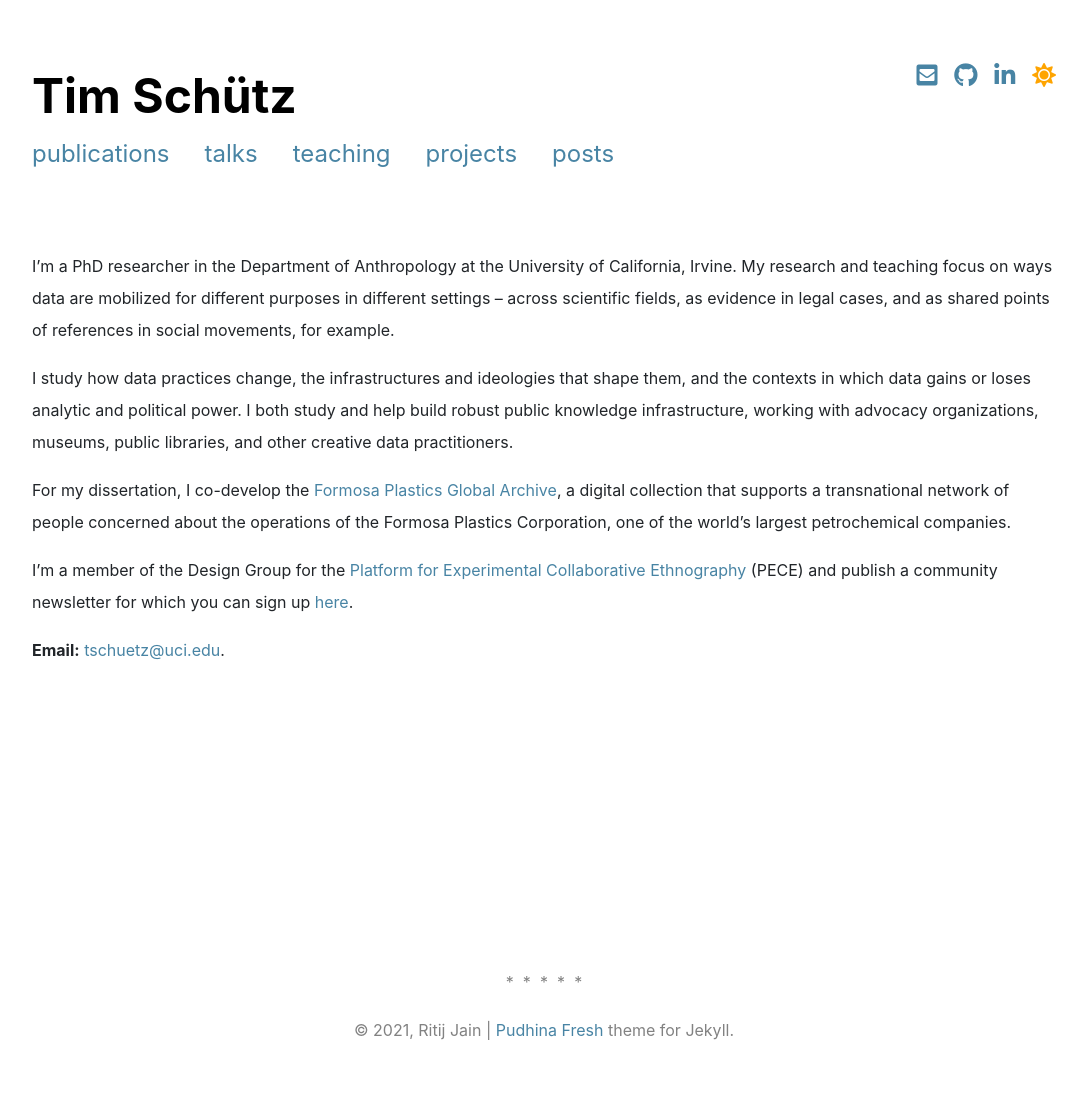
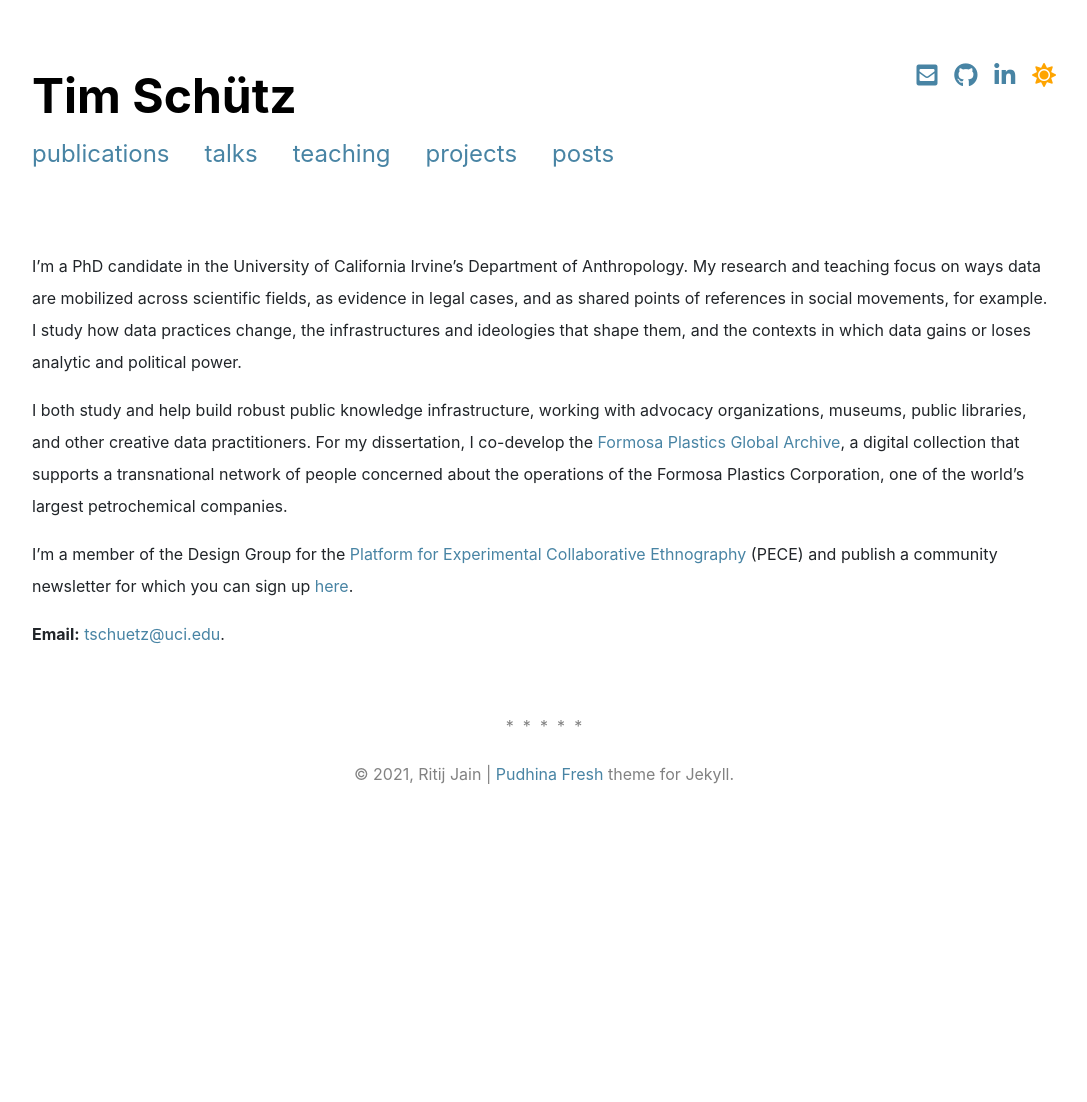
Before and after one commit to timschuetz/personal, a Jekyll site: the page built from index.md, in a window 1280 px wide. Shown: the whole page, without its empty margins (96-1183 px from the left). Built offline with Jekyll 4.4.1, drawn with Linux system fonts in a browser that asks for light colours; nearby versions of some CDN libraries; a style sheet for code colours, icons or effects is not loaded; after the commit the page ends 900 px from its top, so only the background shows below that.

Commit message:
Update index.md

```diff
--- a/index.md
+++ b/index.md
@@ -8,21 +8,10 @@ sitemap:
   priority: 1.0
 ---
 
-I'm a PhD researcher in the Department of Anthropology at the University of California, Irvine. My research and teaching focus on ways data are mobilized for different purposes in different settings – across scientific fields, as evidence in legal cases, and as shared points of references in social movements, for example.
+I'm a PhD candidate in the University of California Irvine's Department of Anthropology. My research and teaching focus on ways data are mobilized across scientific fields, as evidence in legal cases, and as shared points of references in social movements, for example. I study how data practices change, the infrastructures and ideologies that shape them, and the contexts in which data gains or loses analytic and political power.
 
-I study how data practices change, the infrastructures and ideologies that shape them, and the contexts in which data gains or loses analytic and political power. I both study and help build robust public knowledge infrastructure, working with advocacy organizations, museums, public libraries, and other creative data practitioners.
-
-For my dissertation, I co-develop the [Formosa Plastics Global Archive](https://disaster-sts-network.org/content/formosa-plastics-global-archive-%E5%8F%B0%E7%81%A3%E5%A1%91%E8%86%A0%E6%AA%94%E6%A1%88%E9%A4%A8/essay), a digital collection that supports a transnational network of people concerned about the operations of the Formosa Plastics Corporation, one of the world's largest petrochemical companies.
+I both study and help build robust public knowledge infrastructure, working with advocacy organizations, museums, public libraries, and other creative data practitioners. For my dissertation, I co-develop the [Formosa Plastics Global Archive](https://disaster-sts-network.org/content/formosa-plastics-global-archive-%E5%8F%B0%E7%81%A3%E5%A1%91%E8%86%A0%E6%AA%94%E6%A1%88%E9%A4%A8/essay), a digital collection that supports a transnational network of people concerned about the operations of the Formosa Plastics Corporation, one of the world's largest petrochemical companies.
 
 I'm a member of the Design Group for the [Platform for Experimental Collaborative Ethnography](www.worldpece.org) (PECE) and publish a community newsletter for which you can sign up [here](https://github.us20.list-manage.com/subscribe?u=28f50ca38ef652df957d5cbd6&id=0ed4893b1f).
 
 **Email:** [tschuetz@uci.edu](mailto:tschuetz.uci.edu).
-
-
-<br>
-<br>
-<br>
-<br>
-<br>
-<br>
-<br>
```
